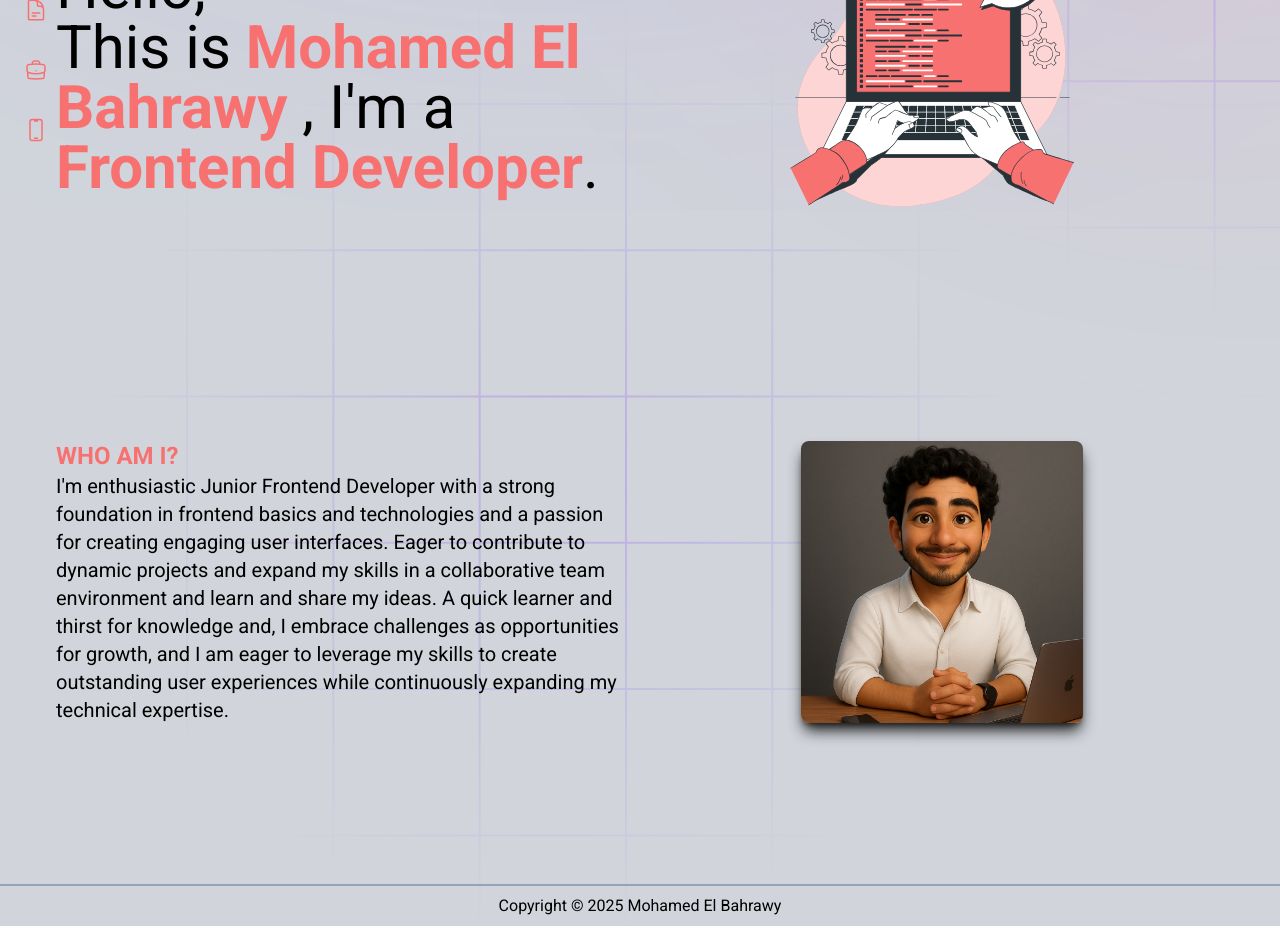
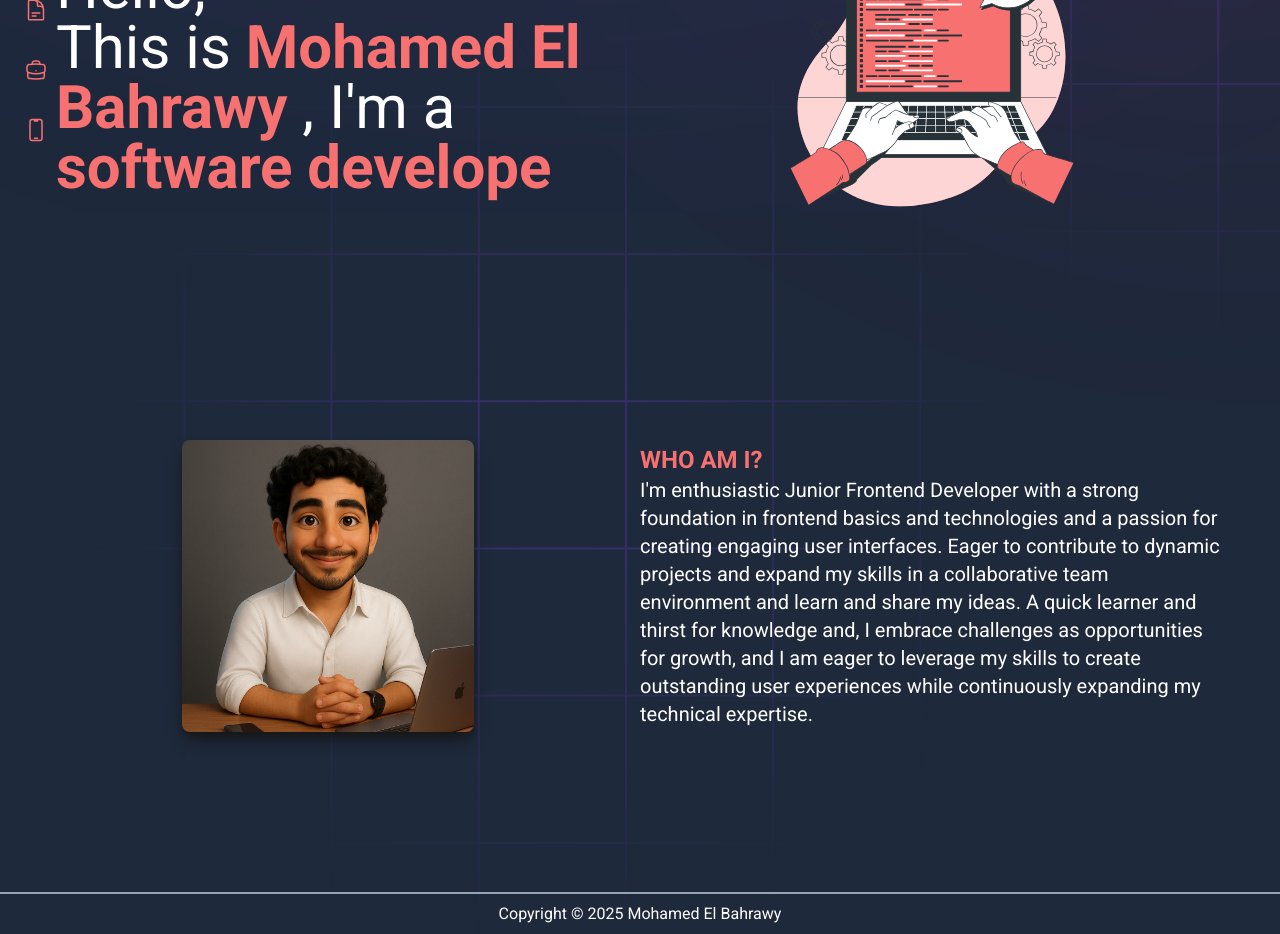
Before and after one commit to MElbahrawy/NewPortfolio, a React (Vite) app: page / in a window 1280 px wide. Shown: the part 360-1294 px from the top of the page. Built offline with nearby package versions, Linux system fonts and the light colour scheme.

Commit message:
update home

```diff
--- a/package.json
+++ b/package.json
@@ -17,7 +17,8 @@
     "react": "^19.1.0",
     "react-dom": "^19.1.0",
     "react-i18next": "^15.5.1",
-    "react-router-dom": "^7.6.0"
+    "react-router-dom": "^7.6.0",
+    "react-type-animation": "^3.2.0"
   },
   "devDependencies": {
     "@eslint/js": "^9.25.0",
--- a/src/App.jsx
+++ b/src/App.jsx
@@ -10,7 +10,7 @@ import Footer from "./components/utilities/Footer";
 
 function App() {
     const { i18n } = useTranslation();
-    const [isDark, setIsDark] = useState(false);
+    const [isDark, setIsDark] = useState(true);
     useEffect(() => {
         const theme = localStorage.getItem("isDark");
         theme !== null && setIsDark(theme === "true" ? true : false);
--- a/src/components/home/About.jsx
+++ b/src/components/home/About.jsx
@@ -2,8 +2,16 @@ import React from "react";
 import avatar from "../../assets/avatar2.webp";
 const About = () => {
     return (
-        <div className="grid grid-cols-1 sm:grid-cols-2 justify-between items-center gap-10 mb-10 sm:mb-40">
-            <h1 className="text-xl sm:text-sm md:text-xl  dark:text-white">
+        <div className="flex flex-wrap-reverse sm:grid-cols-2 justify-between items-center gap-10 mb-10 sm:mb-40">
+            <div className=" transition duration-300 w-3/4 sm:w-48 md:w-64 lg:w-1/4 aspect-square mx-auto shadow-lg hover:shadow-sm shadow-neutral-900 hover:shadow-red-400 rounded-lg overflow-hidden">
+                {" "}
+                <img
+                    src={avatar}
+                    className="w-full object-cover rounded"
+                    alt=""
+                />
+            </div>
+            <h1 className="w-full sm:w-1/2 text-xl sm:text-sm md:text-xl  dark:text-white">
                 <span className="font-bold text-red-400 text-2xl uppercase">
                     Who am i?
                 </span>{" "}
@@ -18,14 +26,6 @@ const About = () => {
                 outstanding user experiences while continuously expanding my
                 technical expertise.
             </h1>
-            <div className="sm:col-span-1 transition duration-300 w-3/4 sm:w-48 md:w-64 lg:w-1/2 aspect-square mx-auto shadow-lg hover:shadow-sm shadow-neutral-900 hover:shadow-red-400 rounded-lg overflow-hidden">
-                {" "}
-                <img
-                    src={avatar}
-                    className="w-full object-cover rounded"
-                    alt=""
-                />
-            </div>
         </div>
     );
 };
--- a/src/components/home/Landing.jsx
+++ b/src/components/home/Landing.jsx
@@ -1,27 +1,32 @@
 import React from "react";
 import landing from "../../assets/landing.svg";
+import { TypeAnimation } from "react-type-animation";
+
 const Landing = () => {
+  const text = [
+    "Frontend Developer",
+    500,
+    "Web Developer",
+    500,
+    "software developer",
+    500,
+  ];
   return (
     <div className="grid min-h-[calc(100vh-76px)] grid-cols-1 sm:grid-cols-2 justify-between items-center">
       <h1 className="text-4xl sm:text-5xl md:text-6xl  dark:text-white">
         Hello, <br />
         This is{" "}
-                <span className="text-red-400 font-bold">
-                    Mohamed El Bahrawy
-                </span>{" "}
-                , I'm a <br />{" "}
-                <span className="text-red-400 font-bold">
-                    Frontend Developer
-                </span>
-                .
+        <span className="text-red-400 font-bold">Mohamed El Bahrawy</span> , I'm
+        a <br />{" "}
+        <TypeAnimation
+          sequence={text}
+          className="text-red-400 font-bold"
+          repeat={Infinity}
+        />
       </h1>
       <div className="sm:col-span-1 transition duration-300  aspect-square mx-auto  rounded-lg overflow-hidden">
         {" "}
-                <img
-                    src={landing}
-                    className="w-full object-contain rounded"
-                    alt=""
-                />
+        <img src={landing} className="w-full object-contain rounded" alt="" />
       </div>
     </div>
   );
```
Also changed, not shown: 1 other file (tests, documents, lock files or other folders). Lines whose indentation alone changed are shown as unchanged.
